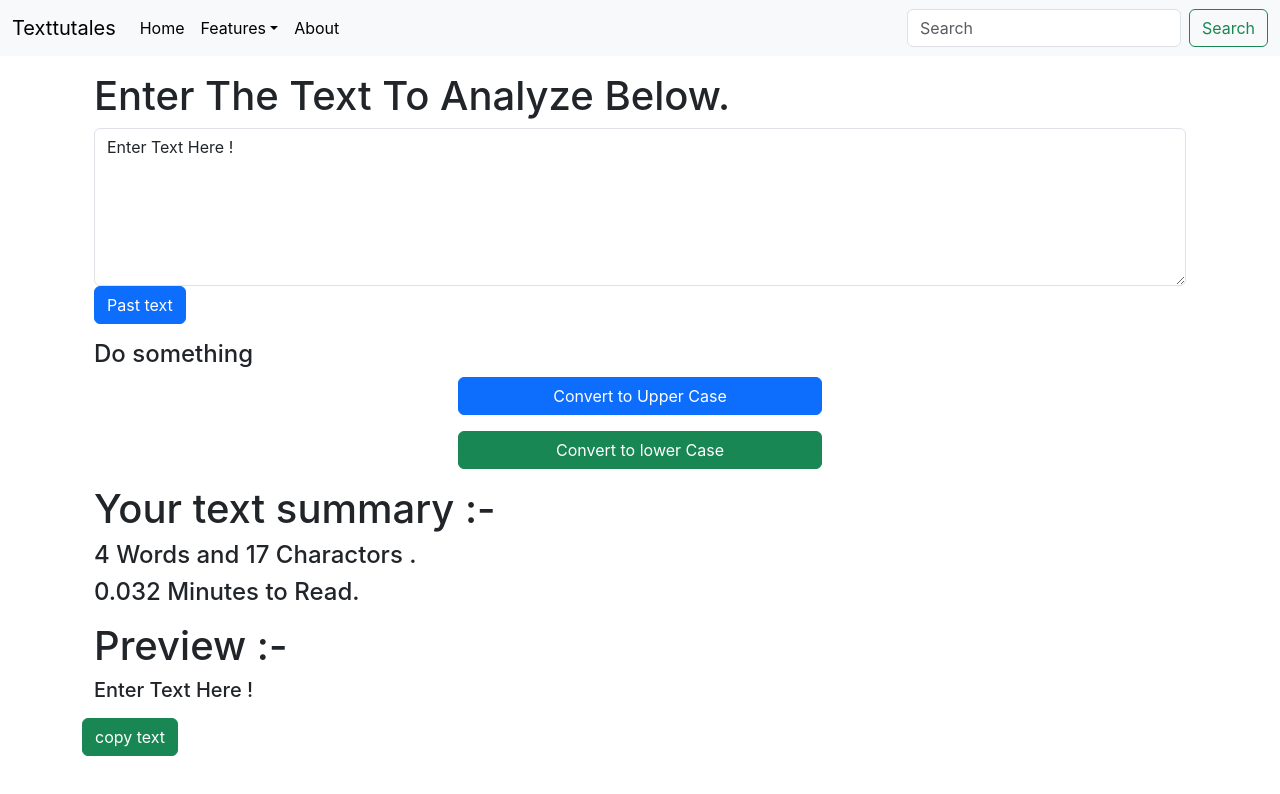
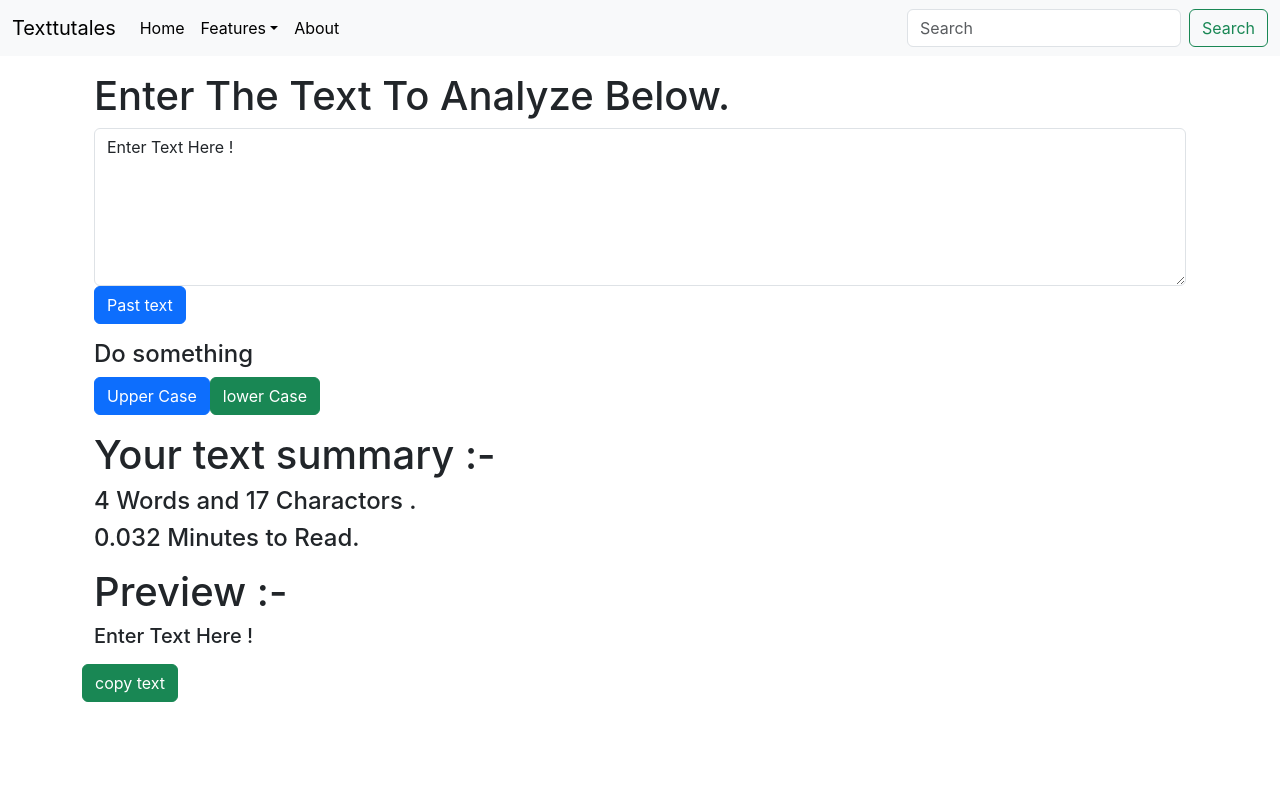
Before and after one commit to Sourabhpdnker/my-app, a React (Create React App) app: page / in a window 1280 px wide. Shown: the top 794 px of the page. Built offline with nearby package versions, Linux system fonts and the light colour scheme.

Commit message:
button style chg

```diff
--- a/src/components/TextForm.js
+++ b/src/components/TextForm.js
@@ -39,9 +39,9 @@ export default function TextForm(props) {
         <button type="button" className ="btn btn-primary" onClick={handlePastText}>Past text</button>
     </div>
     <h4>{props.experiment}</h4>
-    <div className='d-grid gap-3 col-4 mx-auto'>
-    <button type="button" className ="btn btn-primary" onClick={handleupcase}>Convert to Upper Case</button>
-    <button type="button" className ="btn btn-success" onClick={handlelowcase}>Convert to lower Case</button>
+    <div>
+    <button type="button" className ="btn btn-primary" onClick={handleupcase}>Upper Case</button>
+    <button type="button" className ="btn btn-success" onClick={handlelowcase}>lower Case</button>
     </div>
     </div>
     <div className='container my-3'>
```
